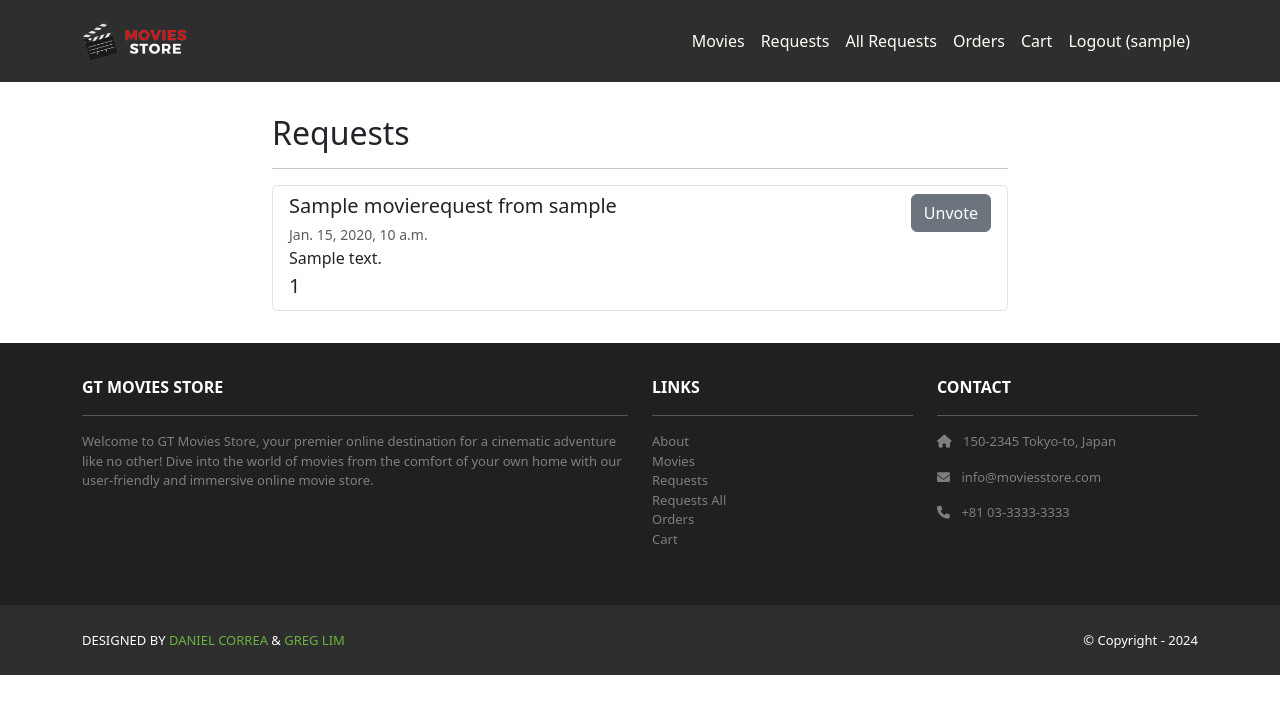
After one commit to chrisgoggins/cs2340-gt-movies-store, a Django app: page /movies/requests/all/ in a window 1280 px wide. The commit adds this page. Shown: the top 714 px of the page. Run offline with Django 5.2, Linux system fonts and the light colour scheme; a user stored in the database is signed in; tables that the repository leaves empty hold one stand-in row (values such as "Sample post"); some libraries are stand-ins or nearby versions.

Commit message:
feat: add request voting

```diff
--- a/movies/admin.py
+++ b/movies/admin.py
@@ -1,6 +1,6 @@
 from django.contrib import admin
 
-from .models import Movie, Review, MovieRequest
+from .models import Movie, Review, MovieRequest, MovieRequestVote
 
 class MovieAdmin(admin.ModelAdmin):
     ordering = ['name']
@@ -9,3 +9,4 @@ class MovieAdmin(admin.ModelAdmin):
 admin.site.register(Movie)
 admin.site.register(Review)
 admin.site.register(MovieRequest)
+admin.site.register(MovieRequestVote)
--- a/movies/models.py
+++ b/movies/models.py
@@ -30,3 +30,12 @@ class MovieRequest(models.Model):
 
     def __str__(self):
         return f"{self.name} by {self.user.username}"
+
+class MovieRequestVote(models.Model):
+    id = models.AutoField(primary_key=True)
+    request = models.ForeignKey(MovieRequest, related_name="votes", on_delete=models.CASCADE)
+    user = models.ForeignKey(User, on_delete=models.CASCADE)
+    created_at = models.DateTimeField(auto_now_add=True)
+
+    def __str__(self):
+        return f"{self.name} by {self.user.username}"
--- /dev/null
+++ b/movies/templates/movies/requests_all.html
@@ -0,0 +1,39 @@
+{% extends 'base.html' %}
+{% block content %}
+<div class="p-3">
+  <div class="container">
+    <div class="row mt-3">
+      <div class="col-md-10 col-lg-8 mx-auto mb-3">
+        <h2>Requests</h2>
+        <hr />
+        {% if template_data.requests %}
+        <ul class="list-group">
+          {% for r in template_data.requests %}
+          <li class="list-group-item">
+            <div class="d-flex justify-content-between align-items-start">
+              <div>
+                <h5 class="mb-1">{{ r.name }} from {{ r.user }}</h5>
+                <small class="text-muted">{{ r.created_at }}</small>
+                <p class="mb-1">{{ r.description }}</p>
+                <h5 class="mb-1">{{ r.total_votes }}</h5>
+              </div>
+              <form method="POST" action="{% url 'movies.request_vote' r.id %}">
+                {% csrf_token %}
+                {% if r.id in template_data.voted_ids %}
+                <button type="submit" class="btn btn-secondary">Unvote</button>
+                {% else %}
+                <button type="submit" class="btn btn-primary">Vote</button>
+                {% endif %}
+              </form>
+            </div>
+          </li>
+          {% endfor %}
+        </ul>
+        {% else %}
+        <div class="alert alert-info">No requests yet.</div>
+        {% endif %}
+      </div>
+    </div>
+  </div>
+</div>
+{% endblock content %}
--- a/movies/urls.py
+++ b/movies/urls.py
@@ -1,5 +1,6 @@
 from django.urls import path
 from . import views
+
 urlpatterns = [
     path('', views.index, name='movies.index'),
     path('<int:id>/', views.show, name='movies.show'),
@@ -7,4 +8,6 @@ urlpatterns = [
     path('<int:id>/review/<int:review_id>/edit/', views.edit_review, name='movies.edit_review'),
     path('<int:id>/review/<int:review_id>/delete/', views.delete_review, name='movies.delete_review'),
     path('requests/', views.requests_page, name='movies.requests'),
+    path('requests/all/', views.requests_all_page, name='movies.requests_all'),
+    path('requests/<int:id>/vote/', views.request_vote, name='movies.request_vote'),
 ]
--- a/movies/views.py
+++ b/movies/views.py
@@ -1,6 +1,7 @@
 from django.shortcuts import render, redirect, get_object_or_404
-from .models import Movie, Review, MovieRequest
+from .models import Movie, Review, MovieRequest, MovieRequestVote
 from django.contrib.auth.decorators import login_required
+from django.db.models import Count
 
 def index(request):
     search_term = request.GET.get('search')
@@ -86,3 +87,33 @@ def requests_page(request):
     my_requests = MovieRequest.objects.filter(user=request.user).order_by('-created_at')
     template_data['my_requests'] = my_requests
     return render(request, 'movies/requests.html', { 'template_data': template_data })
+
+@login_required
+def requests_all_page(request):
+    template_data = { 'title': 'Movie Requests Voting' }
+
+    requests = MovieRequest.objects.annotate(
+        total_votes=Count("votes")
+    ).order_by("-total_votes")
+
+    voted_ids = MovieRequestVote.objects.filter(user=request.user).values_list("request_id", flat=True)
+
+    template_data['requests'] = requests
+    template_data['voted_ids'] = voted_ids
+
+    return render(request, 'movies/requests_all.html', { 'template_data': template_data })
+
+@login_required
+def request_vote(request, id):
+    if request.method != "POST":
+        return redirect("movies.requests_all")
+
+    movie_request = get_object_or_404(MovieRequest, id=id)
+    existing_user_vote = MovieRequestVote.objects.filter(request=movie_request, user=request.user)
+
+    if existing_user_vote:
+        existing_user_vote.delete()
+    else:
+        MovieRequestVote.objects.create(request=movie_request, user=request.user)
+
+    return redirect("movies.requests_all")
--- a/moviesstore/templates/base.html
+++ b/moviesstore/templates/base.html
@@ -29,6 +29,9 @@
             </a>
             <a class="nav-link"
               href="{% url 'movies.requests' %}">Requests
+            </a>
+            <a class="nav-link"
+              href="{% url 'movies.requests_all' %}">All Requests
             </a>
             <a class="nav-link"
               href="{% url 'accounts.orders' %}">Orders
@@ -72,6 +75,7 @@
               <a class="nav-link" href="{% url 'home.about' %}">About</a>
               <a class="nav-link" href="{% url 'movies.index' %}">Movies</a>
               <a class="nav-link" href="{% url 'movies.requests' %}">Requests</a>
+              <a class="nav-link" href="{% url 'movies.requests_all' %}">Requests All</a>
               <a class="nav-link" href="{% url 'accounts.orders' %}">Orders</a>
               <a class="nav-link" href="{% url 'cart.index' %}">Cart</a>
             </p>
```
Also changed, not shown: movies/migrations/0004_movierequestvote.py (added).
